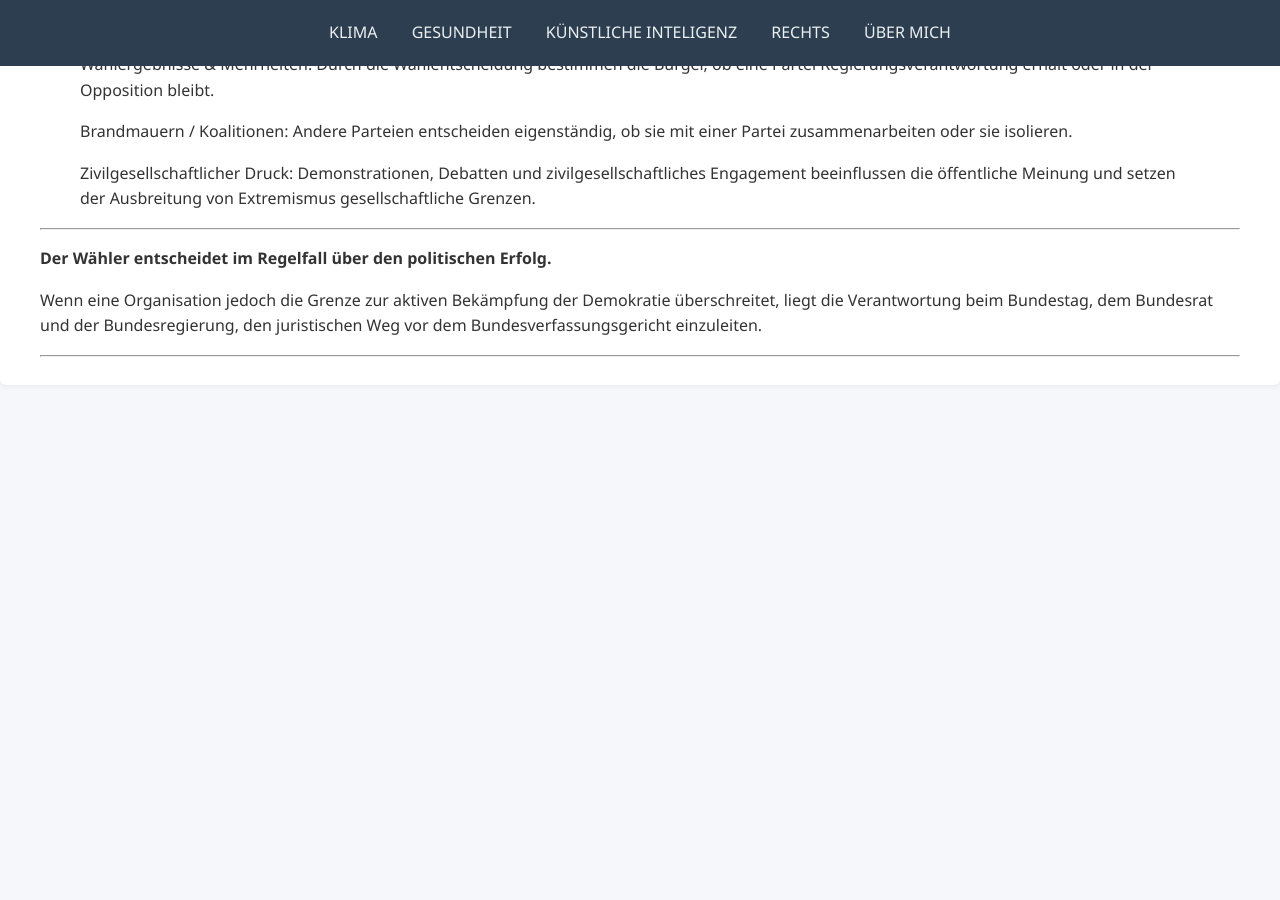
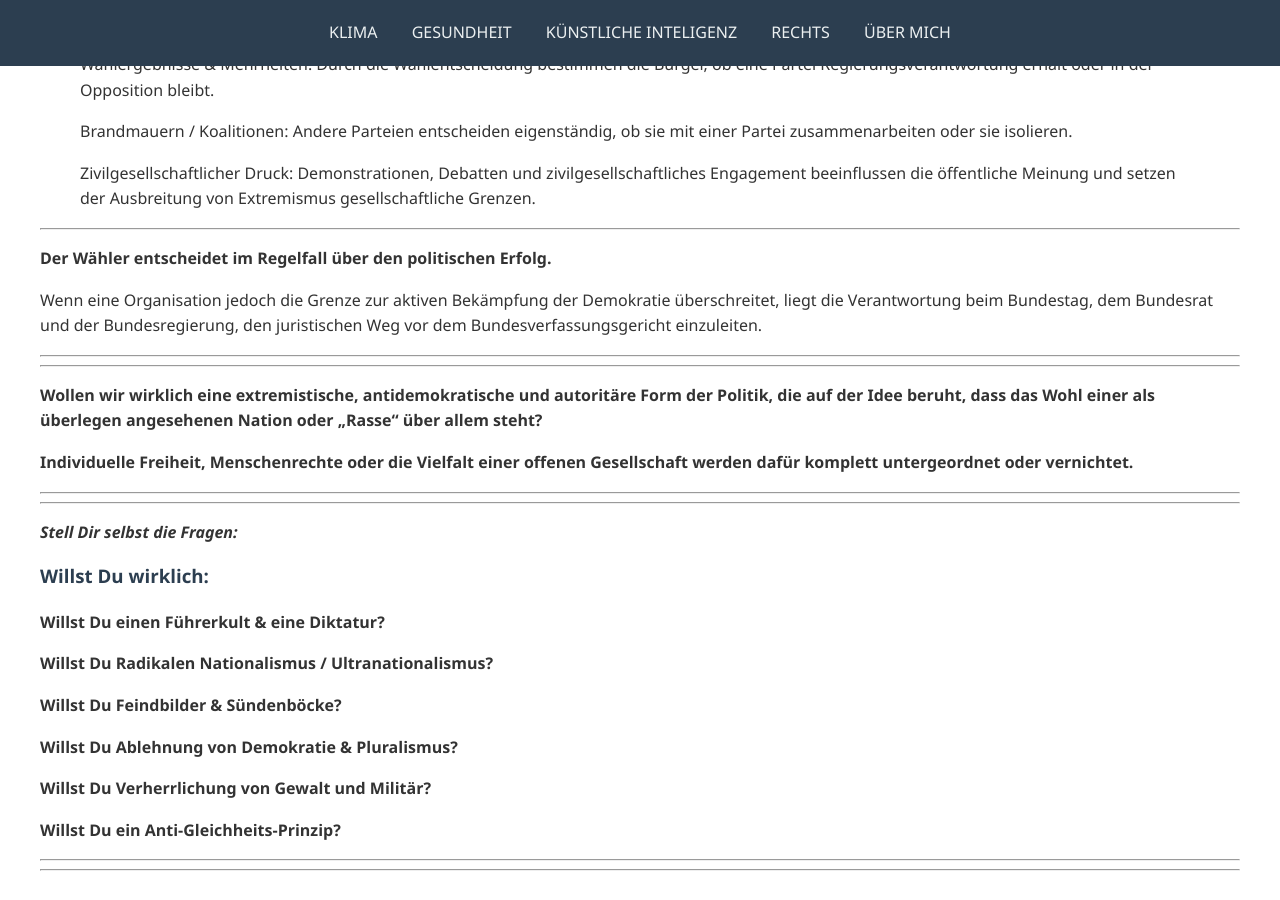
Before and after one commit to TheGermanTruth/TheGermanTruth, a Jekyll site: the page built from rechts.md, in a window 1280 px wide and 900 px high, scrolled down 3429 px. Built offline with Jekyll 4.4.1, drawn with Linux system fonts in a browser that asks for light colours; before the commit the page ends 3834 px from its top, so only the background shows below that.

Commit message:
Update rechts.md

```diff
--- a/rechts.md
+++ b/rechts.md
@@ -160,4 +160,37 @@ Bundesregierung, den juristischen Weg vor dem Bundesverfassungsgericht einzuleit
 
 ---
 
+---
+
+**Wollen wir wirklich eine extremistische, antidemokratische und autoritäre Form der Politik, die auf der Idee beruht, dass das Wohl einer als überlegen
+angesehenen Nation oder „Rasse“ über allem steht?**
+
+**Individuelle Freiheit, Menschenrechte oder die Vielfalt einer offenen Gesellschaft werden dafür komplett untergeordnet oder vernichtet.**
+
+---
+---
+
+***Stell Dir selbst die Fragen:***
+
+### Willst Du wirklich:
+
+**Willst Du einen Führerkult & eine Diktatur?**
+
+**Willst Du Radikalen Nationalismus / Ultranationalismus?**
+
+**Willst Du Feindbilder & Sündenböcke?**
+
+**Willst Du Ablehnung von Demokratie & Pluralismus?**
+
+**Willst Du Verherrlichung von Gewalt und Militär?**
+
+**Willst Du ein Anti-Gleichheits-Prinzip?**
+
+---
+---
+
+<br>&nbsp;
+<br>&nbsp;
+<br>&nbsp;
+
 </div>
```
